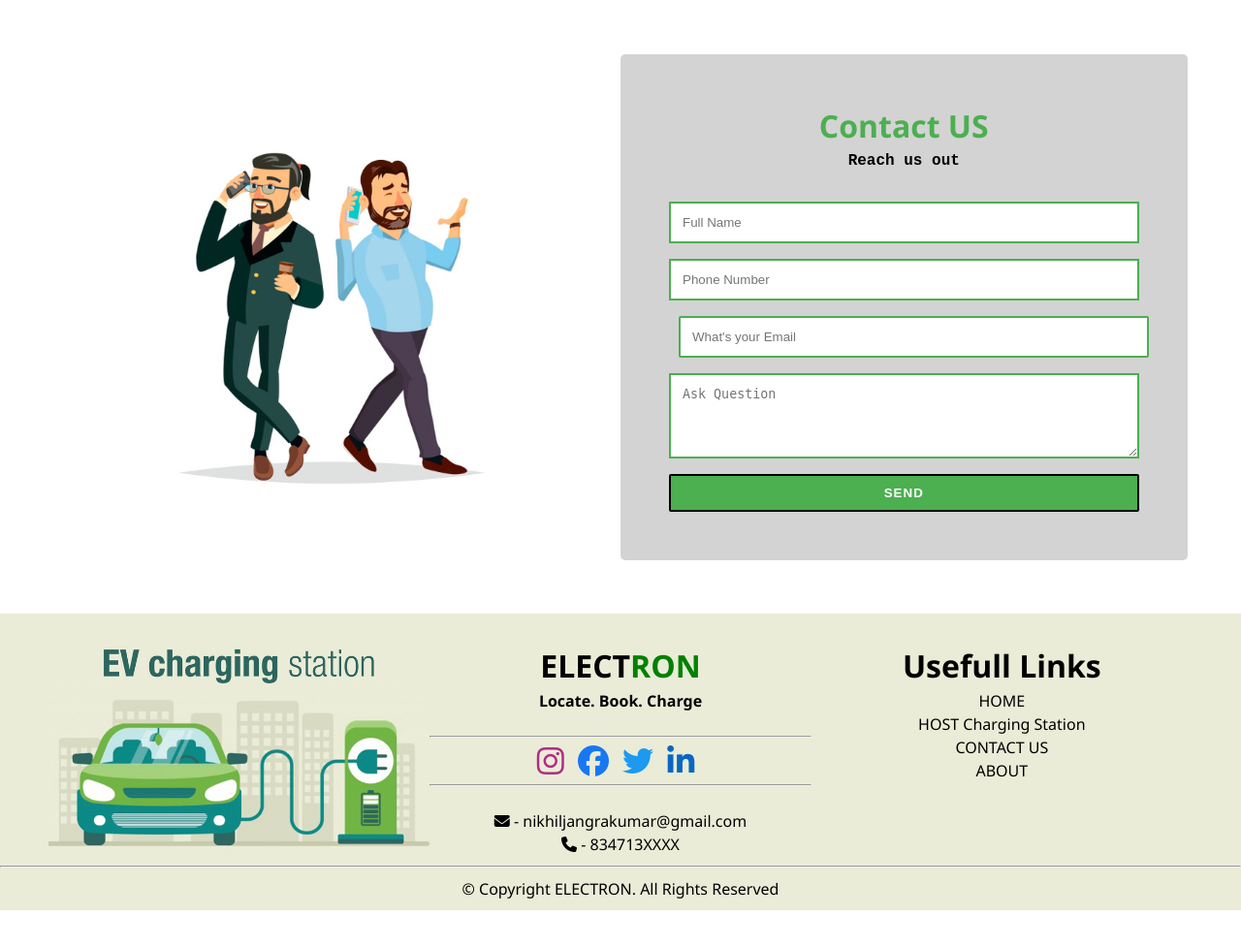
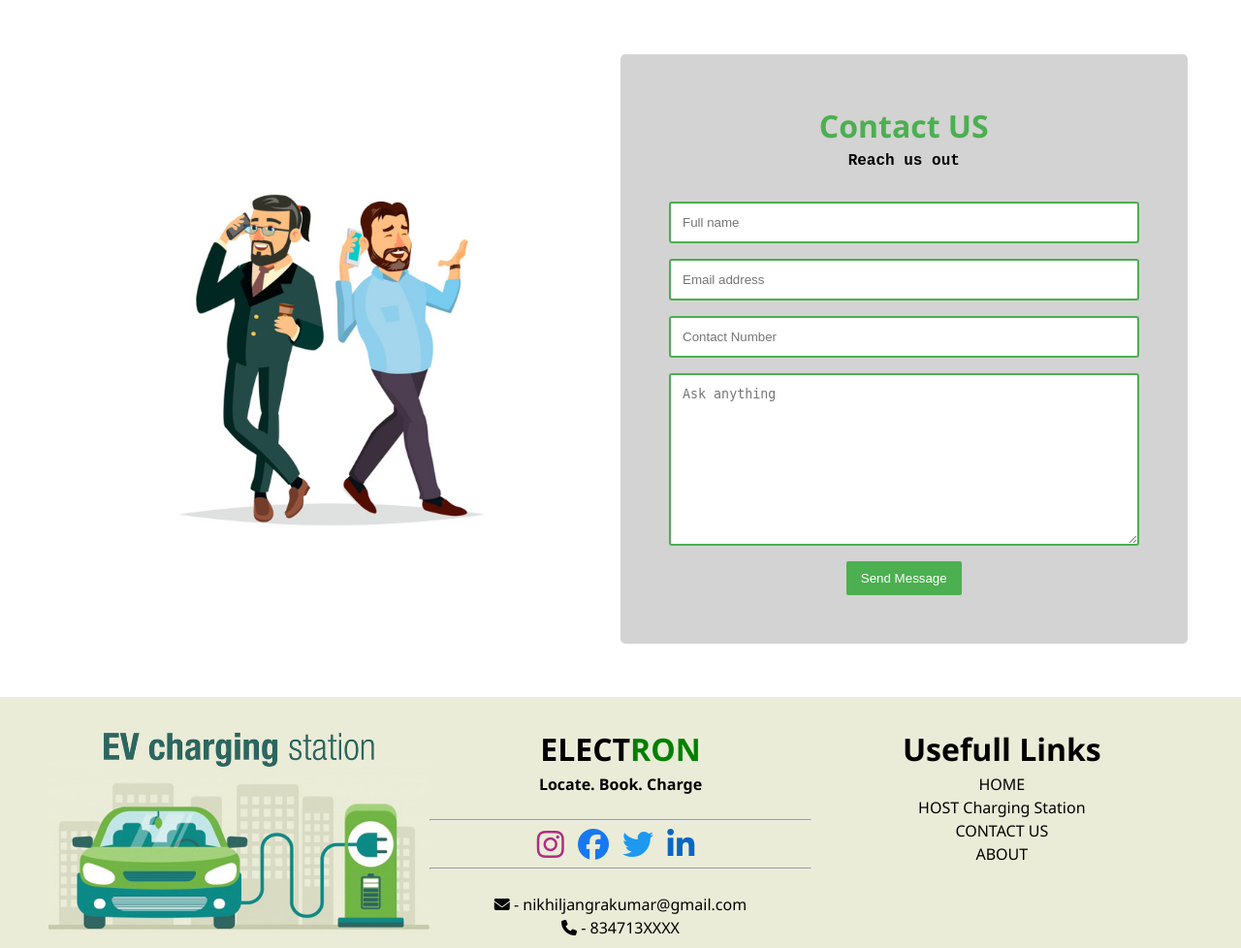
Before and after one commit to BULLET1999/EV-Station, a PHP site: page /contact_us.html in a window 1280 px wide. Shown: the part 64-1042 px from the top of the page at 97% size. Before the commit the page ends 1003 px from the top, so only its background shows below. Run offline with PHP 8.4, Linux system fonts and the light colour scheme; some libraries are stand-ins or nearby versions.

Commit message:
improvement

```diff
--- a/contact_us.html
+++ b/contact_us.html
@@ -6,6 +6,7 @@
     <meta http-equiv="X-UA-Compatible" content="ie=edge">
     <link rel="stylesheet" href="css/style.css">
     <script src="script.js"></script>
+    <script src="https://smtpjs.com/v3/smtp.js"></script>
     <script src="https://kit.fontawesome.com/e2eadde2db.js" crossorigin="anonymous"></script>
     <title>Contact Us</title>
   </head>
@@ -24,20 +25,15 @@
         <h1 style="color: #4CAF50; font-family:'Segoe UI', Tahoma, Geneva, Verdana, sans-serif;">Contact US</h1>
         <p style="font-family: 'Courier New', Courier, monospace; font-weight: 600;">Reach us out</p>
         <br>
-        <form>
-          <input type="text" id="Custname" name="fullname" placeholder="Full Name" required>
-          <br>
-          <input type="text" id="Custphnum" name="phonenumber" placeholder="Phone Number" required>
-          <br>
-          <input type="email" id="Custemail" name="email" placeholder="What's your Email" required>
-          <br>
-          <textarea name="query" id="query" rows="4" placeholder="Ask Question"></textarea>
-          <br>
-          <input type="submit" onsubmit="sendmail(); reset(); return false;" value="SEND">
+        <form method="post">
+          <input type="text" name="fname" id="fname" placeholder="Full name" required autocomplete="off" reset>
+          <input type="email" name="email" id="email" placeholder="Email address" required autocomplete="off">
+          <input type="tel" name="Cnumber" id="cnumber" placeholder="Contact Number" required autocomplete="off">
+          <textarea name="query" id="subject" placeholder="Ask anything" rows="10" autocomplete="off"></textarea>
+          <button id="btn">Send Message</button>
         </form>
       </div>
     </div>
-
     <div class="footer_upper">
       <div class="footer_left">
         <img src="images/footer_left.jpg" alt="" style="width: 100%; height: 100%; object-fit: cover;">
@@ -68,21 +64,35 @@
     <footer class="footer_bottom">
       <p class="">&copy; Copyright ELECTRON. All Rights Reserved</p>
     </footer>
-  <script src="https://smtpjs.com/v3/smtp.js"></script>
-  <script>
-    function sendmail(){
-      Email.send({
-      Host : "smtp.gmail.com",
-      Username : "nikhiljangrakumar@gmail.com",
-      Password : "Nikhil@8347",
-      To : 'nikhiljangrakumar@gmail.com',
-      From : document.getElementById(Custemail).value,
-      Subject : "From Contact Form",
-      Body : "And this is the body"
-    }).then(
-      message => alert(message)
-      );
-    }
-  </script>
+
+<!-- Adding script for form-->
+    <script>
+      var btn = document.getElementById("btn");
+      btn.addEventListener("click", function (e) {
+        e.preventDefault();
+        var fname = document.getElementById("fname").value;
+        var email = document.getElementById("email").value;
+        var cnumber = document.getElementById("cnumber").value;
+        var subject = document.getElementById("subject").value;
+        var body =
+          "Name:- " +
+          fname +
+          "<br/> Number:- " +
+          cnumber +
+          "<br/> Email:- " +
+          email +
+          "<br/> Query:- " +
+          subject;
+        Email.send({
+          Host: "smtp.gmail.com",
+          Username: "cu.18bcs1894@gmail.com",
+          Password: "wqycxdwbqprdludc",
+          To: "cu.18bcs1894@gmail.com",
+          From: email,
+          Subject: 'From Contact Page',
+          Body: body,
+        }).then((message) => alert(message));
+      });
+    </script>
   </body>
 </html>
--- a/css/style.css
+++ b/css/style.css
@@ -366,7 +366,7 @@ html, body {
     background-color: white;
 }
 
-.host_form input[type=text], input[type=tel], input[type=email] {
+.host_form input[type=text] {
     width: 45%;
     border: .5px solid lightgray;
     border-radius: 2px;
@@ -463,9 +493,10 @@ html, body {
     border-radius: 5px;
 }
 
-.contact_landing_form input[type=text], textarea {
+.contact_landing_form input, textarea {
     width: 100%;
     padding: 12px;
+    border-radius: 3px;
     border: 2px solid #4CAF50;
     box-sizing: border-box;
     outline: none;
@@ -476,56 +507,20 @@ html, body {
     resize: vertical;
 }
 
-.contact_landing_form input[type=email] {
-    width: 100%;
-    padding: 12px;
-    border: 2px solid #4CAF50;
-    box-sizing: border-box;
-    outline: none;
-    -webkit-transition: 0.5s;
-    transition: 0.5s;
-    margin-top: 6px;
-    margin-bottom: 10px;
-    resize: vertical;
-
+.contact_landing_form #btn {
+    padding: 10px 15px;
+    cursor: pointer;
+    background-color: #4CAF50;
+    color: white;
+    border: none;
+    border-radius: 2px;
 }
 
-.contact_landing_form input[type=text]:focus {
+.contact_landing_form input:focus, textarea:focus {
     border: 2px solid red;
 }
 
-.contact_landing_form input[type=email]:focus {
-    border: 2px solid red;
-}
-
-.contact_landing_form textarea:focus {
-    border: 2px solid red;
-}
-
-.contact_landing_form input[type=submit] {
-    background-color: #4CAF50;
-    border: 2px solid #000;
-    color: white;
-    text-align: center;
-    border-radius: 2px;
-    padding: 10px;
-    cursor: pointer;
-    font-family: sans-serif;
-    font-weight: 600;
-    width: 100%;
-    letter-spacing: 1px;
-}
-
-.contact_landing_form input[type=submit]:hover {
-    background-color: white;
-    color: #4CAF50;
-    border: 2px solid #4CAF50;
-}
-
 @media (max-width: 800px) {
-
-
-
     .contact_landing {
         flex-direction: column;
         margin: 5px;
--- a/script.js
+++ b/script.js
@@ -1,8 +1,8 @@
 function myFunction() {
     var x = document.getElementById("myTopnav");
-        if (x.className === "navbar") {
-            x.className += " responsive";
-        } else {
-            x.className = "navbar";
-        }
+    if (x.className === "navbar") {
+    x.className += " responsive";
+    } else {
+    x.className = "navbar";
     }
+}
```
Also changed, not shown: other parts of css/style.css (+32 -2 lines), host.html (+32 -3 lines), mail.php (deleted, +0 -16 lines), 1 other file.
